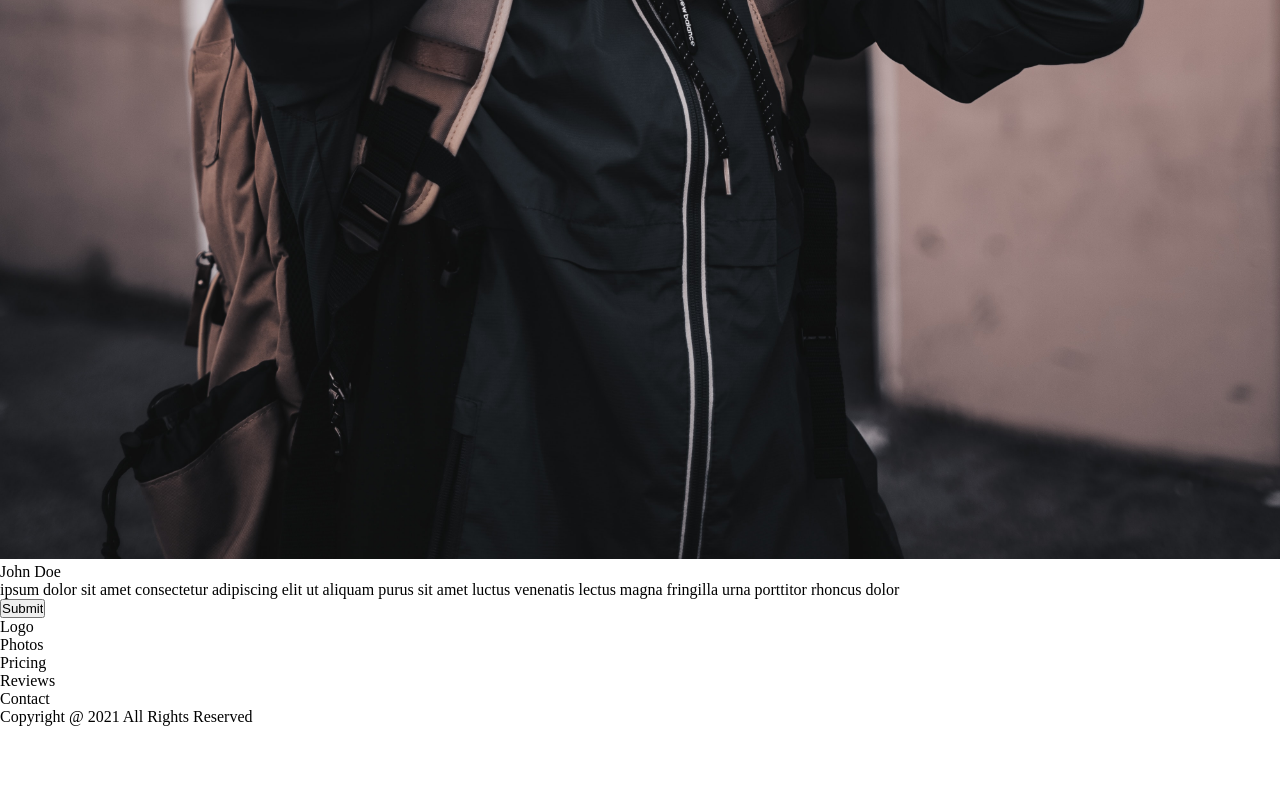
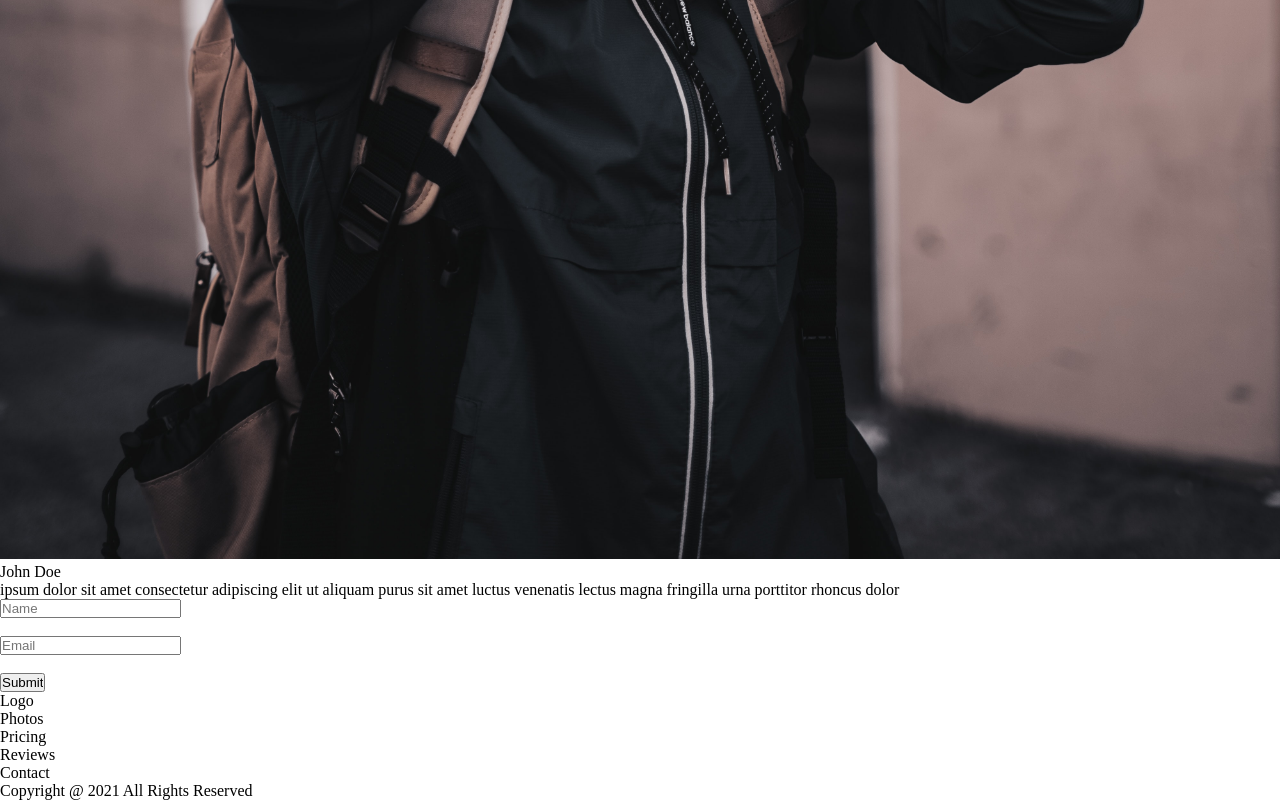
Before and after one commit to ShemaxCodes/mintphotoapp, a plain HTML site: page pages/contact.html in a window 1280 px wide. Shown: the part 1041-1841 px from the top of the page. Before the commit the page ends 1767 px from the top, so only its background shows below. Drawn offline with Linux system fonts and the light colour scheme.

Commit message:
modified:   pages/contact.html

```diff
--- a/pages/contact.html
+++ b/pages/contact.html
@@ -24,7 +24,13 @@
                 magna fringilla urna porttitor
                 rhoncus dolor
             </aside>
-            <input type="button" value="Submit" class="btn-submit">
+
+            <form>
+                <input type="text" placeholder="Name"><br><br>
+                <input type="email" placeholder="Email"><br><br>
+                <input type="submit" value="Submit">
+              </form>
+
         </div>
     <footer class="footer">
         <div class="footer-logo">Logo</div>
```
